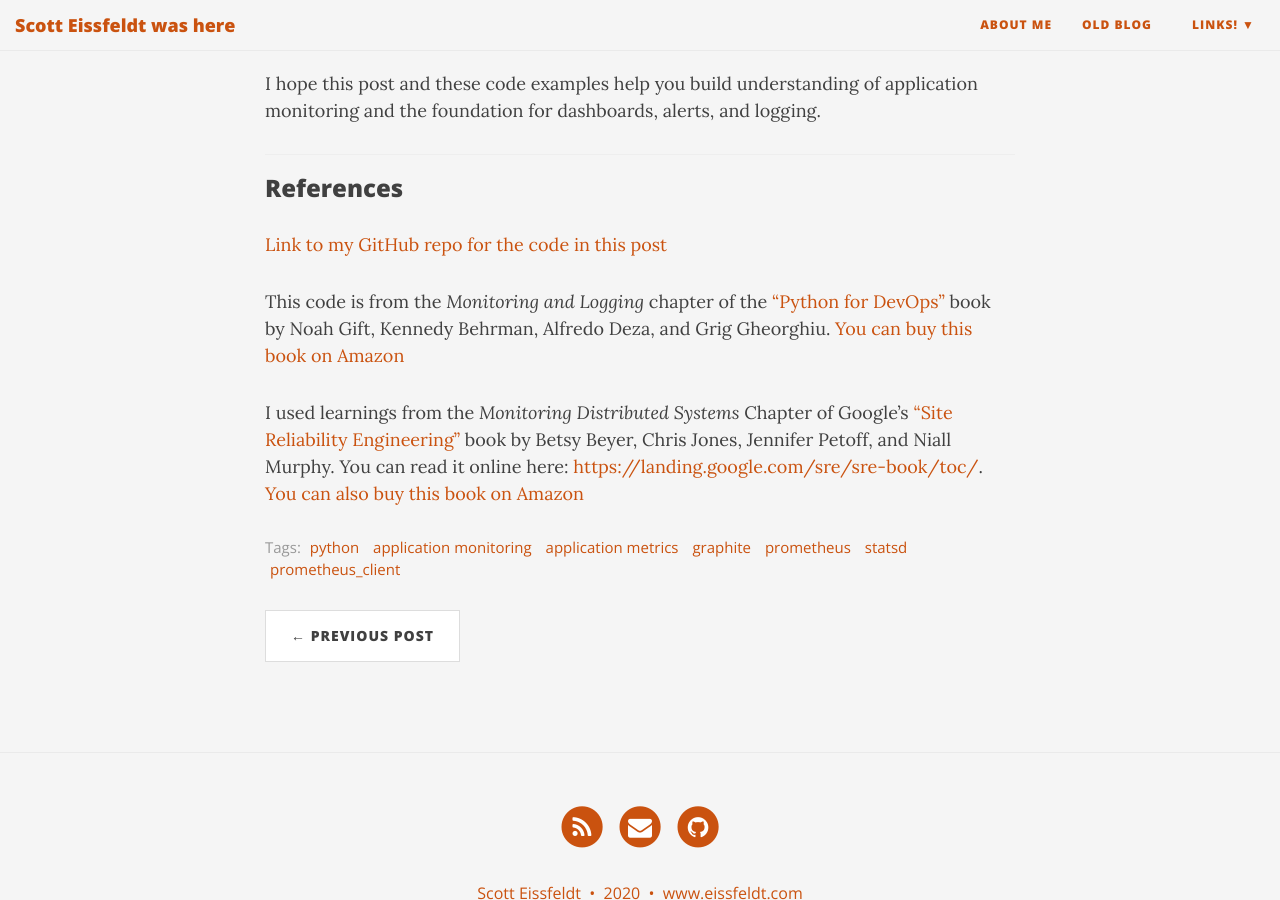
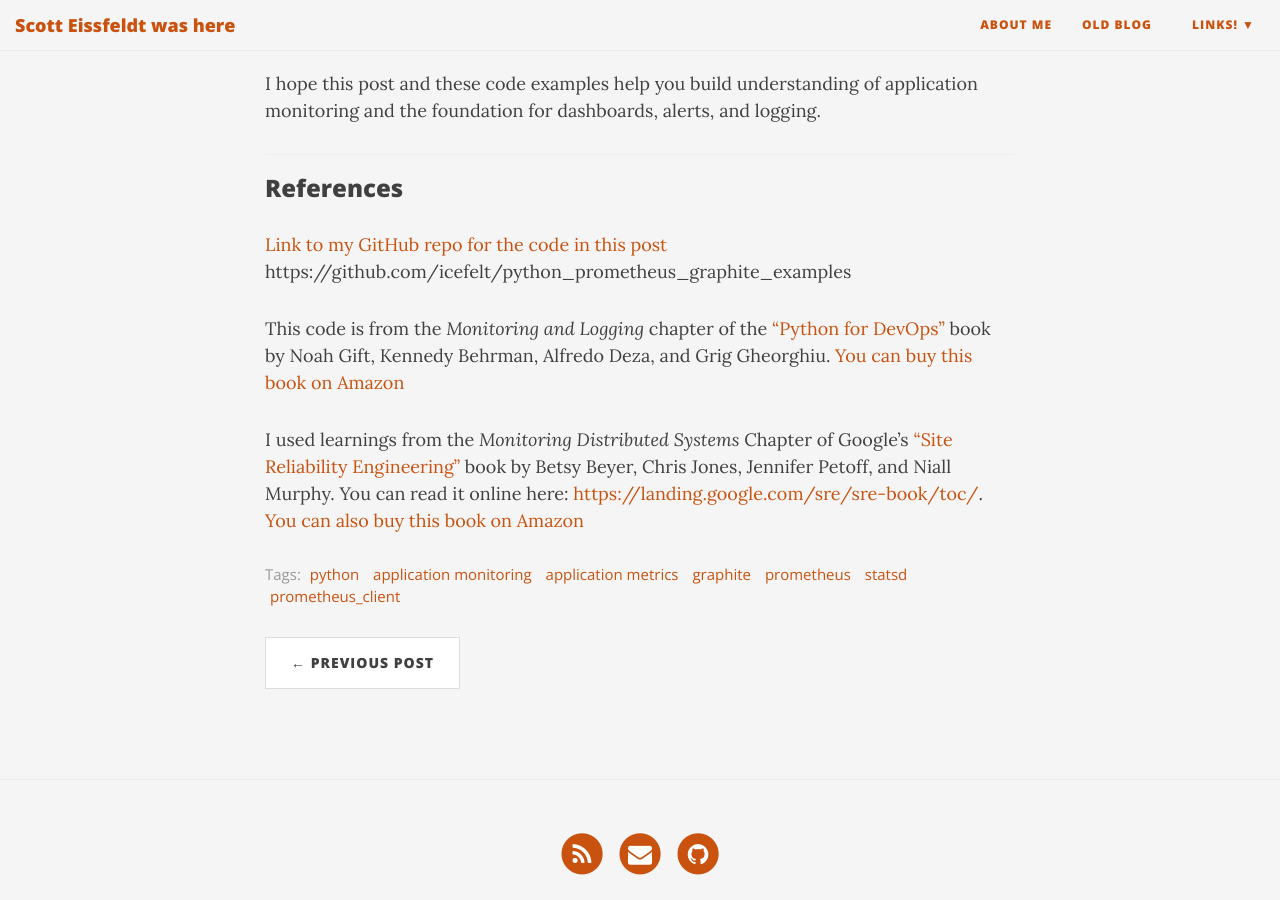
Before and after one commit to icefelt/eissfeldt_site, a Jekyll site: the page built from _posts/2020-06-09-Python-Application-Monitoring-examples-Graphite-Prometheus.md, in a window 1280 px wide and 900 px high, scrolled down 6637 px. Built offline with Jekyll 4.4.1, drawn with Linux system fonts in a browser that asks for light colours; nearby versions of some CDN libraries; some of the changed lines change nothing that is shown.

Commit message:
update link in post

```diff
--- a/_posts/2020-06-09-Python-Application-Monitoring-examples-Graphite-Prometheus.md
+++ b/_posts/2020-06-09-Python-Application-Monitoring-examples-Graphite-Prometheus.md
@@ -187,7 +187,7 @@
 
 ### References
 
-[Link to my GitHub repo for the code in this post](https://github.com/icefelt/python_prometheus_graphite_examples)
+[Link to my GitHub repo for the code in this post](https://github.com/icefelt/python_prometheus_graphite_examples) https://github.com/icefelt/python_prometheus_graphite_examples
 
 This code is from the _Monitoring and Logging_ chapter of the ["Python for DevOps"](https://www.amazon.com/Python-DevOps-Ruthlessly-Effective-Automation/dp/149205769X) book by Noah Gift, Kennedy Behrman, Alfredo Deza, and Grig Gheorghiu. [You can buy this book on Amazon](https://www.amazon.com/Python-DevOps-Ruthlessly-Effective-Automation/dp/149205769X)
 
```
